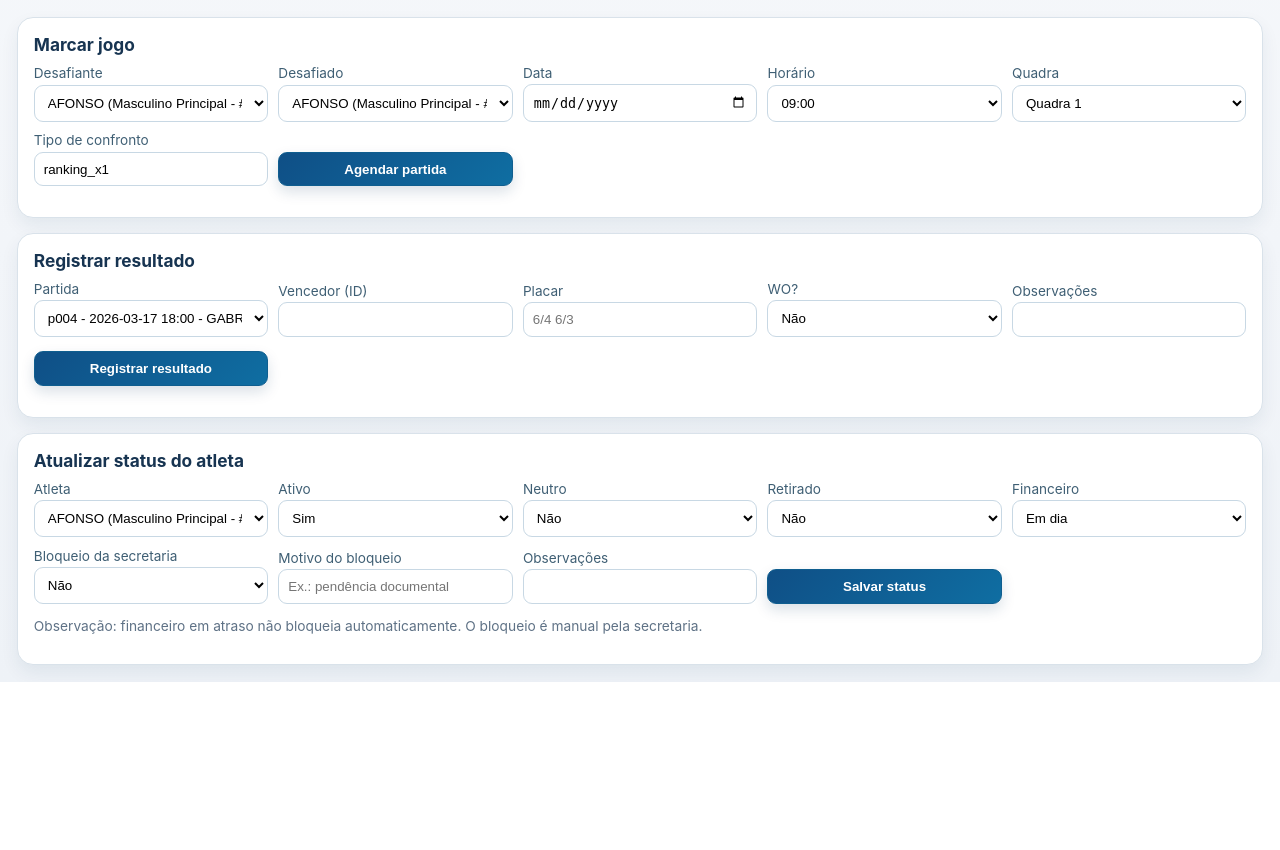
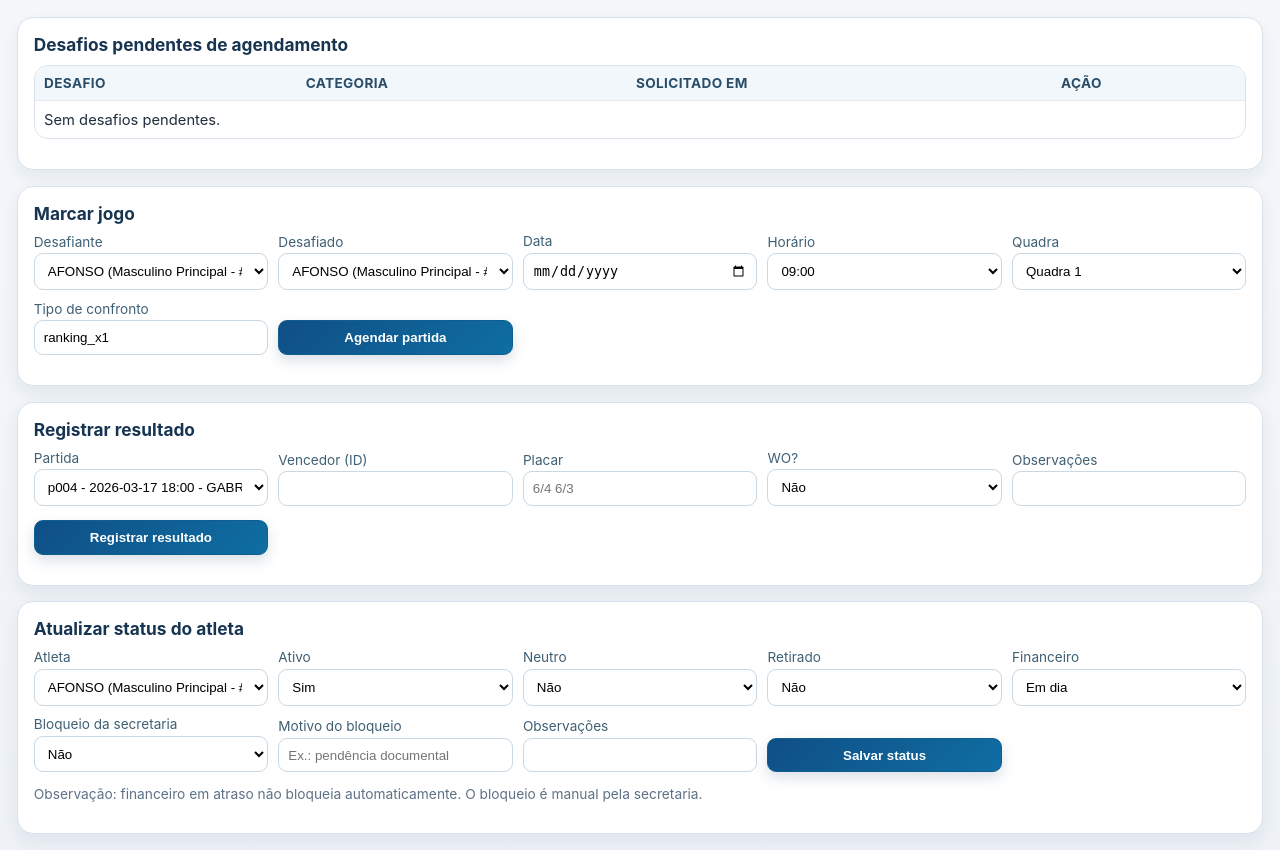
Before and after one commit to GabrielMarangon/x1-beachlounge, a Flask app: page /secretaria in a window 1280 px wide. Shown: the part 194-1044 px from the top of the page. Before the commit the page ends 876 px from the top, so only its background shows below. Run offline with Flask 3, Linux system fonts and the light colour scheme; data that the repository does not hold is empty.

Commit message:
Integra desafio com fila da secretaria e agendamento de pendentes

```diff
--- a/app.py
+++ b/app.py
@@ -13,10 +13,12 @@ from agenda import (
     listar_partidas_marcadas,
     listar_partidas_por_atleta,
     listar_partidas_por_data,
+    verificar_conflito_atleta,
+    verificar_conflito_quadras,
 )
 from ranking_logic import atualizar_ranking_apos_resultado
 from regras_ranking import listar_desafios_possiveis, pode_desafiar, verificar_status_atleta
-from utils import carregar_json, formatar_status, indice_por_id, ordenar_partidas_por_data, salvar_json
+from utils import carregar_json, formatar_status, gerar_id_partida, indice_por_id, ordenar_partidas_por_data, salvar_json
 
 BASE_DIR = Path(__file__).resolve().parent
 DATA_DIR = BASE_DIR / 'dados'
@@ -327,6 +329,117 @@ def create_app() -> Flask:
         _save_partidas(data['partidas'])
         return jsonify({'ok': True, 'mensagem': msg, 'partida': partida})
 
+    @app.route('/api/secretaria/desafios-pendentes')
+    def api_desafios_pendentes_secretaria():
+        data = _load_all()
+        atletas_map = indice_por_id(data['atletas'])
+        quadras_map = indice_por_id(data['quadras'])
+        pendentes = [
+            _enriquecer_partida(p, atletas_map, quadras_map)
+            for p in data['partidas']
+            if p.get('status') == 'pendente_agendamento'
+        ]
+        pendentes = sorted(pendentes, key=lambda p: p.get('data_desafio', ''), reverse=True)
+        return jsonify(pendentes)
+
+    @app.route('/api/desafio/registrar', methods=['POST'])
+    def api_registrar_desafio_para_secretaria():
+        data = _load_all()
+        payload = request.get_json(silent=True) or {}
+        desafiante_id = payload.get('desafiante_id')
+        desafiado_id = payload.get('desafiado_id')
+        if not desafiante_id or not desafiado_id:
+            return jsonify({'ok': False, 'mensagem': 'Desafiante e desafiado são obrigatórios.'}), 400
+
+        atletas = data['atletas']
+        desafiante = next((a for a in atletas if a.get('id') == desafiante_id), None)
+        desafiado = next((a for a in atletas if a.get('id') == desafiado_id), None)
+        if not desafiante or not desafiado:
+            return jsonify({'ok': False, 'mensagem': 'Atletas não encontrados.'}), 404
+
+        valido, motivo = pode_desafiar(desafiante, desafiado)
+        if not valido:
+            return jsonify({'ok': False, 'mensagem': motivo}), 400
+
+        existente = next(
+            (
+                p for p in data['partidas']
+                if p.get('status') in {'pendente_agendamento', 'marcada', 'em_andamento'}
+                and p.get('desafiante') == desafiante_id
+                and p.get('desafiado') == desafiado_id
+            ),
+            None,
+        )
+        if existente:
+            return jsonify({'ok': True, 'mensagem': 'Desafio já está na fila da secretaria.', 'partida': existente})
+
+        partida = {
+            'id': gerar_id_partida(data['partidas']),
+            'desafiante': desafiante_id,
+            'desafiado': desafiado_id,
+            'data': '',
+            'horario': '',
+            'quadra': '',
+            'categoria': desafiante.get('ranking'),
+            'tipo_confronto': 'ranking_x1',
+            'status': 'pendente_agendamento',
+            'resultado': None,
+            'vencedor': None,
+            'wo': False,
+            'data_registro_resultado': None,
+            'data_desafio': datetime.now().isoformat(timespec='minutes'),
+            'observacoes': payload.get('observacoes', ''),
+        }
+        data['partidas'].append(partida)
+        _save_partidas(data['partidas'])
+        return jsonify({'ok': True, 'mensagem': 'Desafio enviado para agendamento da secretaria.', 'partida': partida})
+
+    @app.route('/api/secretaria/agendar-pendente', methods=['POST'])
+    def api_agendar_pendente_secretaria():
+        data = _load_all()
+        payload = request.get_json(silent=True) or {}
+        partida_id = payload.get('partida_id')
+        if not partida_id:
+            return jsonify({'ok': False, 'mensagem': 'Partida pendente não informada.'}), 400
+
+        partida = next((p for p in data['partidas'] if p.get('id') == partida_id), None)
+        if not partida:
+            return jsonify({'ok': False, 'mensagem': 'Partida pendente não encontrada.'}), 404
+        if partida.get('status') != 'pendente_agendamento':
+            return jsonify({'ok': False, 'mensagem': 'Partida não está pendente de agendamento.'}), 400
+
+        data_jogo = payload.get('data')
+        horario = payload.get('horario')
+        quadra = payload.get('quadra')
+        if not data_jogo or not horario or not quadra:
+            return jsonify({'ok': False, 'mensagem': 'Data, horário e quadra são obrigatórios.'}), 400
+
+        horarios_validos = {h.get('hora') for h in data['horarios']}
+        if horario not in horarios_validos:
+            return jsonify({'ok': False, 'mensagem': f"Horário inválido. Use apenas: {', '.join(sorted(horarios_validos))}."}), 400
+
+        conflito_q, msg_q = verificar_conflito_quadras(data['partidas'], data_jogo, horario, quadra, partida_id_ignorar=partida_id)
+        if conflito_q:
+            return jsonify({'ok': False, 'mensagem': msg_q}), 400
+
+        desafiante_id = partida.get('desafiante')
+        desafiado_id = partida.get('desafiado')
+        conflito_d, msg_d = verificar_conflito_atleta(data['partidas'], data_jogo, horario, desafiante_id, partida_id_ignorar=partida_id)
+        if conflito_d:
+            return jsonify({'ok': False, 'mensagem': msg_d}), 400
+
+        conflito_r, msg_r = verificar_conflito_atleta(data['partidas'], data_jogo, horario, desafiado_id, partida_id_ignorar=partida_id)
+        if conflito_r:
+            return jsonify({'ok': False, 'mensagem': msg_r}), 400
+
+        partida['data'] = data_jogo
+        partida['horario'] = horario
+        partida['quadra'] = quadra
+        partida['tipo_confronto'] = payload.get('tipo_confronto', partida.get('tipo_confronto', 'ranking_x1'))
+        partida['status'] = 'marcada'
+        _save_partidas(data['partidas'])
+        return jsonify({'ok': True, 'mensagem': 'Partida agendada com sucesso.', 'partida': partida})
+
     @app.route('/api/partidas/<partida_id>', methods=['DELETE'])
     def api_excluir_partida(partida_id: str):
         data = _load_all()
--- a/static/script.js
+++ b/static/script.js
@@ -42,6 +42,23 @@ function destacarMenuAtivo() {
 
 let partidasLancaveisAtleta = [];
 let nomeAtletaSelecionadoDesafio = '';
+
+async function enviarDesafioParaSecretaria(desafianteId, desafiadoId) {
+  if (!desafianteId || !desafiadoId) return;
+  try {
+    const out = await api('/api/desafio/registrar', {
+      method: 'POST',
+      headers: {'Content-Type': 'application/json'},
+      body: JSON.stringify({
+        desafiante_id: desafianteId,
+        desafiado_id: desafiadoId,
+      }),
+    });
+    setMsg('msgCopiarQuadro', out.mensagem || 'Desafio enviado para a secretaria.', true);
+  } catch (err) {
+    setMsg('msgCopiarQuadro', err.message || 'Falha ao enviar desafio para a secretaria.', false);
+  }
+}
 
 async function copiarQuadroDesafio() {
   const desafio = document.getElementById('qDesafio')?.textContent?.trim() || 'NOME DO DESAFIANTE x NOME DO DESAFIADO';
@@ -281,11 +298,42 @@ async function carregarAtletasSelects() {
 }
 
 async function configurarSecretaria() {
+  async function carregarPendentesSecretaria() {
+    const tbody = document.querySelector('#pendentesSecretariaTable tbody');
+    if (!tbody) return;
+    const lista = await api('/api/secretaria/desafios-pendentes');
+    tbody.innerHTML = lista.map((p) => `
+      <tr>
+        <td><strong>${p.desafiante_nome}</strong> x <strong>${p.desafiado_nome}</strong></td>
+        <td>${p.categoria_label || p.categoria || '-'}</td>
+        <td>${(p.data_desafio || '').replace('T', ' ') || '-'}</td>
+        <td><button type="button" class="btn-agendar-pendente" data-partida-id="${p.id}" data-desafiante="${p.desafiante}" data-desafiado="${p.desafiado}">Agendar este jogo</button></td>
+      </tr>
+    `).join('') || '<tr><td colspan="4">Sem desafios pendentes.</td></tr>';
+
+    tbody.querySelectorAll('.btn-agendar-pendente').forEach((btn) => {
+      btn.addEventListener('click', () => {
+        const partidaId = btn.dataset.partidaId;
+        const desafiante = btn.dataset.desafiante;
+        const desafiado = btn.dataset.desafiado;
+        const hidden = document.getElementById('agendarPartidaPendenteId');
+        const sDesafiante = document.getElementById('agendarDesafiante');
+        const sDesafiado = document.getElementById('agendarDesafiado');
+        if (hidden) hidden.value = partidaId;
+        if (sDesafiante) sDesafiante.value = desafiante;
+        if (sDesafiado) sDesafiado.value = desafiado;
+        setMsg('msgPendentesSecretaria', 'Desafio carregado no formulário. Defina data, horário e quadra para confirmar.', true);
+        document.getElementById('formAgendar')?.scrollIntoView({ behavior: 'smooth', block: 'center' });
+      });
+    });
+  }
+
   const formAgendar = document.getElementById('formAgendar');
   if (formAgendar) {
     formAgendar.addEventListener('submit', async (e) => {
       e.preventDefault();
       try {
+        const partidaPendenteId = document.getElementById('agendarPartidaPendenteId')?.value || '';
         const payload = {
           desafiante: document.getElementById('agendarDesafiante').value,
           desafiado: document.getElementById('agendarDesafiado').value,
@@ -295,12 +343,17 @@ async function configurarSecretaria() {
           tipo_confronto: document.getElementById('agendarTipo').value,
           status: 'marcada',
         };
-        const out = await api('/api/agendar', {
+        const endpoint = partidaPendenteId ? '/api/secretaria/agendar-pendente' : '/api/agendar';
+        const body = partidaPendenteId ? { ...payload, partida_id: partidaPendenteId } : payload;
+        const out = await api(endpoint, {
           method: 'POST',
           headers: {'Content-Type': 'application/json'},
-          body: JSON.stringify(payload),
+          body: JSON.stringify(body),
         });
         setMsg('msgAgendar', out.mensagem, true);
+        const hidden = document.getElementById('agendarPartidaPendenteId');
+        if (hidden) hidden.value = '';
+        await carregarPendentesSecretaria();
       } catch (err) {
         setMsg('msgAgendar', err.message, false);
       }
@@ -357,6 +410,8 @@ async function configurarSecretaria() {
       }
     });
   }
+
+  await carregarPendentesSecretaria();
 }
 
 async function carregarDesafios() {
@@ -386,7 +441,7 @@ async function carregarDesafios() {
       <td>${d.classe}</td>
       <td><span class="status-chip ${st.cls}">${st.label}</span></td>
       <td>${d.motivo}</td>
-      <td><button type="button" class="btn-gerar-quadro-desafio" data-oponente="${d.nome}" ${d.pode_desafiar ? '' : 'disabled'}>Gerar quadro</button></td>
+      <td><button type="button" class="btn-gerar-quadro-desafio" data-oponente="${d.nome}" data-oponente-id="${d.id || ''}" ${d.pode_desafiar ? '' : 'disabled'}>Gerar quadro</button></td>
     </tr>
   `;
   }).join('') || '<tr><td colspan="6">Sem desafios possíveis.</td></tr>';
@@ -412,6 +467,7 @@ async function carregarDesafios() {
   document.querySelectorAll('.btn-gerar-quadro-desafio').forEach((btn) => {
     btn.addEventListener('click', async () => {
       const oponente = btn.dataset.oponente;
+      const oponenteId = btn.dataset.oponenteId;
       document.getElementById('qDesafio').textContent = `${nomeAtletaSelecionadoDesafio} x ${oponente}`;
 
       const partidas = await api(`/api/partidas?atleta=${encodeURIComponent(nomeAtletaSelecionadoDesafio)}`);
@@ -422,6 +478,11 @@ async function carregarDesafios() {
       );
       document.getElementById('qDia').textContent = marcadaPar ? marcadaPar.data : '___';
       document.getElementById('qHora').textContent = marcadaPar ? marcadaPar.horario : '___';
+
+      const desafianteId = document.getElementById('desafioAtleta')?.value;
+      if (desafianteId && oponenteId) {
+        await enviarDesafioParaSecretaria(desafianteId, oponenteId);
+      }
     });
   });
 }
--- a/static/style.css
+++ b/static/style.css
@@ -474,6 +474,15 @@ button:hover {
   background: linear-gradient(135deg, #45a96f 0%, #257d4f 100%);
 }
 
+.btn-agendar-pendente {
+  width: auto;
+  margin-top: 0;
+  padding: 0.34rem 0.58rem;
+  font-size: 0.8rem;
+  border-color: #2e6aa0;
+  background: linear-gradient(135deg, #3f80bc 0%, #2b6497 100%);
+}
+
 /* Agenda em grade por horário x quadra */
 .agenda-matrix .cell-slot {
   font-size: 0.85rem;
--- a/templates/secretaria.html
+++ b/templates/secretaria.html
@@ -28,8 +28,27 @@
 
   <main class="container">
     <section class="panel">
+      <h2>Desafios pendentes de agendamento</h2>
+      <div class="table-wrap">
+        <table class="table" id="pendentesSecretariaTable">
+          <thead>
+            <tr>
+              <th>Desafio</th>
+              <th>Categoria</th>
+              <th>Solicitado em</th>
+              <th>Ação</th>
+            </tr>
+          </thead>
+          <tbody></tbody>
+        </table>
+      </div>
+      <p id="msgPendentesSecretaria" class="msg"></p>
+    </section>
+
+    <section class="panel">
       <h2>Marcar jogo</h2>
       <form id="formAgendar" class="form-grid">
+        <input type="hidden" id="agendarPartidaPendenteId">
         <label>Desafiante <select id="agendarDesafiante" required></select></label>
         <label>Desafiado <select id="agendarDesafiado" required></select></label>
         <label>Data <input type="date" id="agendarData" required></label>
```
